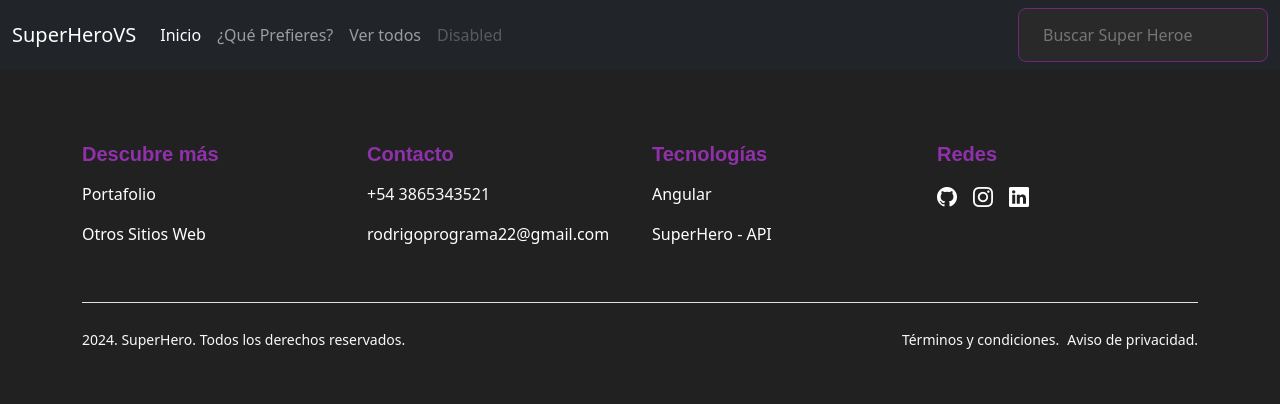
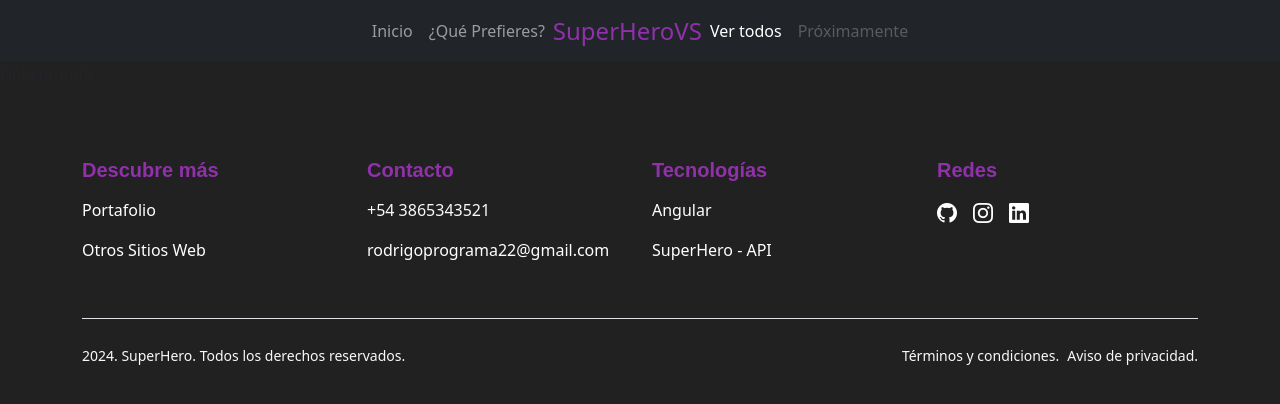
Before and after one commit to RodrigoProgram22/superhero-api, an Angular app: page /ver-todos in a window 1280 px wide. Before the commit this address led to /. Shown: the top 404 px of the page. Built offline with nearby package versions, Linux system fonts and the light colour scheme; a web font is replaced by a local one.

Commit message:
se cambiaron algunos diseños y se creo un nuevo componente.

```diff
--- a/src/app/app-routing.module.ts
+++ b/src/app/app-routing.module.ts
@@ -3,12 +3,14 @@ import { RouterModule, Routes } from '@angular/router';
 import { VersusComponent } from './components/versus/versus.component';
 import { HomeComponent } from './components/home/home.component';
 import { QuePrefieresComponent } from './components/que-prefieres/que-prefieres.component';
+import { VerTodosComponent } from './components/ver-todos/ver-todos.component';
 
 const routes: Routes = [
   { path: '', redirectTo: '/inicio', pathMatch: 'full' },
   { path: 'inicio', component: HomeComponent },
   { path: 'versus', component: VersusComponent },
   { path: 'que-prefieres', component: QuePrefieresComponent },
+  { path: 'ver-todos', component: VerTodosComponent },
 ];
 
 @NgModule({
--- a/src/app/app.component.css
+++ b/src/app/app.component.css
@@ -12,3 +12,11 @@
 .input:hover {
   border: 1px solid #c335dc;
 }
+.title {
+  font-size: 24px;
+  color:var(--color-primario);
+  transition: 0.6s;
+}
+.title:hover {
+  color: #b02fc7;
+}
--- a/src/app/app.component.html
+++ b/src/app/app.component.html
@@ -1,6 +1,6 @@
 <nav class="navbar navbar-expand-lg navbar-dark bg-dark">
   <div class="container-fluid">
-    <a class="navbar-brand" href="#">SuperHeroVS</a>
+    <a class="navbar-brand d-lg-none d-xl-none d-xxl-none title" href="#">SuperHeroVS</a>
     <button
       class="navbar-toggler"
       type="button"
@@ -13,15 +13,34 @@
       <span class="navbar-toggler-icon"></span>
     </button>
     <div class="collapse navbar-collapse" id="navbarSupportedContent">
-      <ul class="navbar-nav me-auto mb-2 mb-lg-0">
+      <ul class="navbar-nav mb-2 mb-lg-0 mx-auto d-flex align-items-center">
         <li class="nav-item">
-          <a class="nav-link" aria-current="page" [ngClass]="{ active: activeInicio }" routerLink="/inicio">Inicio</a>
+          <a
+            class="nav-link"
+            aria-current="page"
+            [ngClass]="{ active: activeInicio }"
+            routerLink="/inicio"
+            >Inicio</a
+          >
         </li>
         <li class="nav-item">
-          <a class="nav-link" routerLink="/que-prefieres"  [ngClass]="{ active: activeQuePrefieres }">¿Qué Prefieres?</a>
+          <a
+            class="nav-link"
+            routerLink="/que-prefieres"
+            [ngClass]="{ active: activeQuePrefieres }"
+            >¿Qué Prefieres?</a
+          >
         </li>
         <li class="nav-item">
-          <a class="nav-link" href="#">Ver todos</a>
+          <a class="navbar-brand d-none d-lg-block d-xl-block d-xxl-block mx-0 title" href="#">SuperHeroVS</a>
+        </li>
+        <li class="nav-item">
+          <a
+            class="nav-link"
+            routerLink="/ver-todos"
+            [ngClass]="{ active: activeVerTodos }"
+            >Ver todos</a
+          >
         </li>
         <li class="nav-item">
           <a
@@ -29,18 +48,10 @@
             href="#"
             tabindex="-1"
             aria-disabled="true"
-            >Disabled</a
+            >Próximamente</a
           >
         </li>
       </ul>
-      <form class="d-flex" role="search" *ngIf="true">
-        <input
-          class="input"
-          type="text"
-          name="search"
-          placeholder="Buscar Super Heroe"
-        />
-      </form>
     </div>
   </div>
 </nav>
--- a/src/app/app.component.ts
+++ b/src/app/app.component.ts
@@ -11,6 +11,7 @@ export class AppComponent {
   activeInicio: boolean = true;
   activeVersus : boolean = false;
   activeQuePrefieres : boolean = false;
+  activeVerTodos : boolean = false;
   constructor(private router: Router){}
   ngOnInit() {
 
@@ -21,6 +22,7 @@ export class AppComponent {
         this.activeInicio = currentRoute === '/inicio';
         this.activeVersus = currentRoute === '/versus';
         this.activeQuePrefieres = currentRoute === '/que-prefieres';
+        this.activeVerTodos = currentRoute === '/ver-todos';
       }
     });
   }
--- a/src/app/app.module.ts
+++ b/src/app/app.module.ts
@@ -8,8 +8,9 @@ import { FooterComponent } from './components/footer/footer.component';
 import { VersusComponent } from './components/versus/versus.component';
 import { HomeComponent } from './components/home/home.component';
 import { QuePrefieresComponent } from './components/que-prefieres/que-prefieres.component';
+import { VerTodosComponent } from './components/ver-todos/ver-todos.component';
 @NgModule({
-  declarations: [AppComponent, FooterComponent, VersusComponent, HomeComponent, QuePrefieresComponent],
+  declarations: [AppComponent, FooterComponent, VersusComponent, HomeComponent, QuePrefieresComponent, VerTodosComponent],
   imports: [BrowserModule, HttpClientModule, AppRoutingModule],
   providers: [],
   bootstrap: [AppComponent],
--- a/src/app/components/footer/footer.component.css
+++ b/src/app/components/footer/footer.component.css
@@ -1,12 +1,17 @@
 .icon {
-    font-size: 20px;
-    color: white;
-    transition: 0.3s;
+  font-size: 20px;
+  color: white;
+  transition: 0.3s;
 }
-a :hover{
+.icon:hover{
+    font-size: 21px;
     color: var(--color-primario);
+  }
+a {
+  color: white;
+  text-decoration: none;
+  transition: 0.6s;
 }
-a{
-    color: white;
-    text-decoration: none;
+a:hover {
+  color: var(--color-primario);
 }
--- /dev/null
+++ b/src/app/components/ver-todos/ver-todos.component.html
@@ -0,0 +1 @@
+Hola mundo
```
Also changed, not shown: src/app/components/ver-todos/ver-todos.component.ts (added, +10 -0 lines), src/app/components/ver-todos/ver-todos.component.css (added), 1 other file (tests, documents, lock files or other folders).
